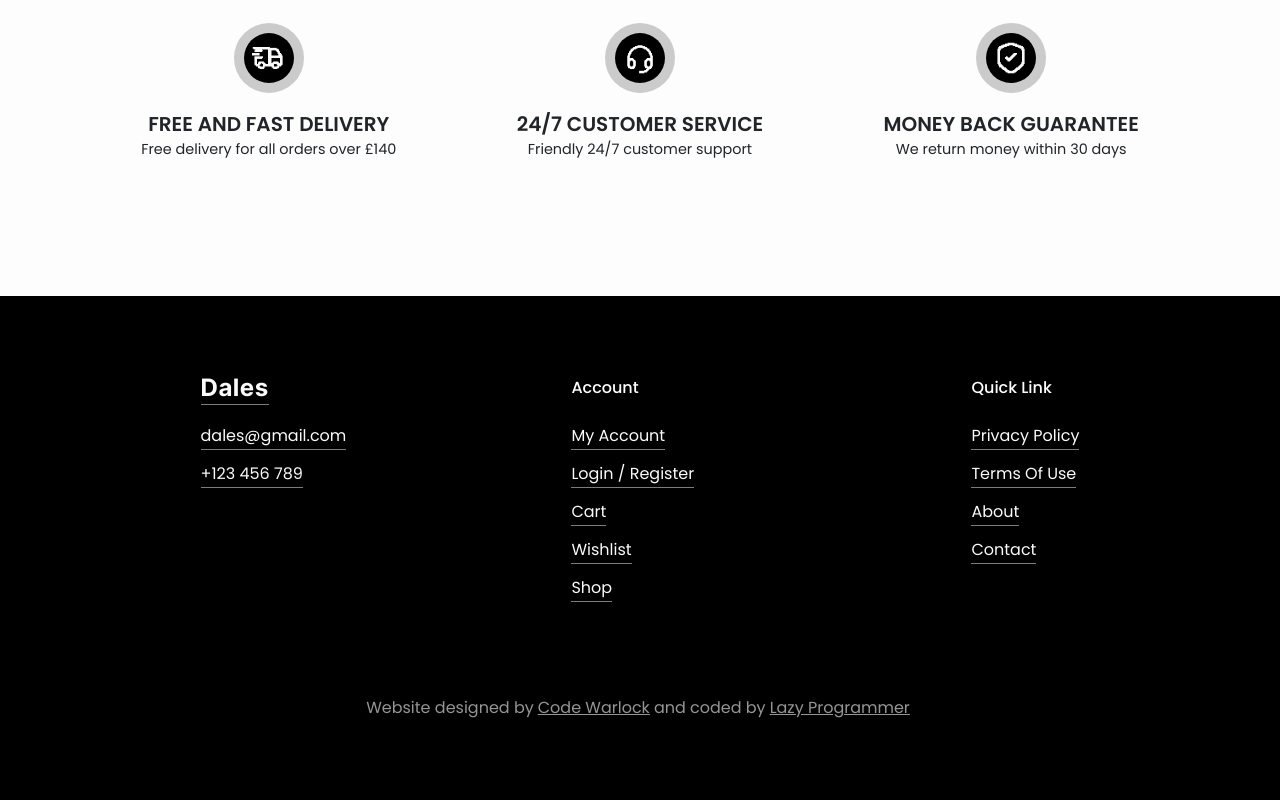
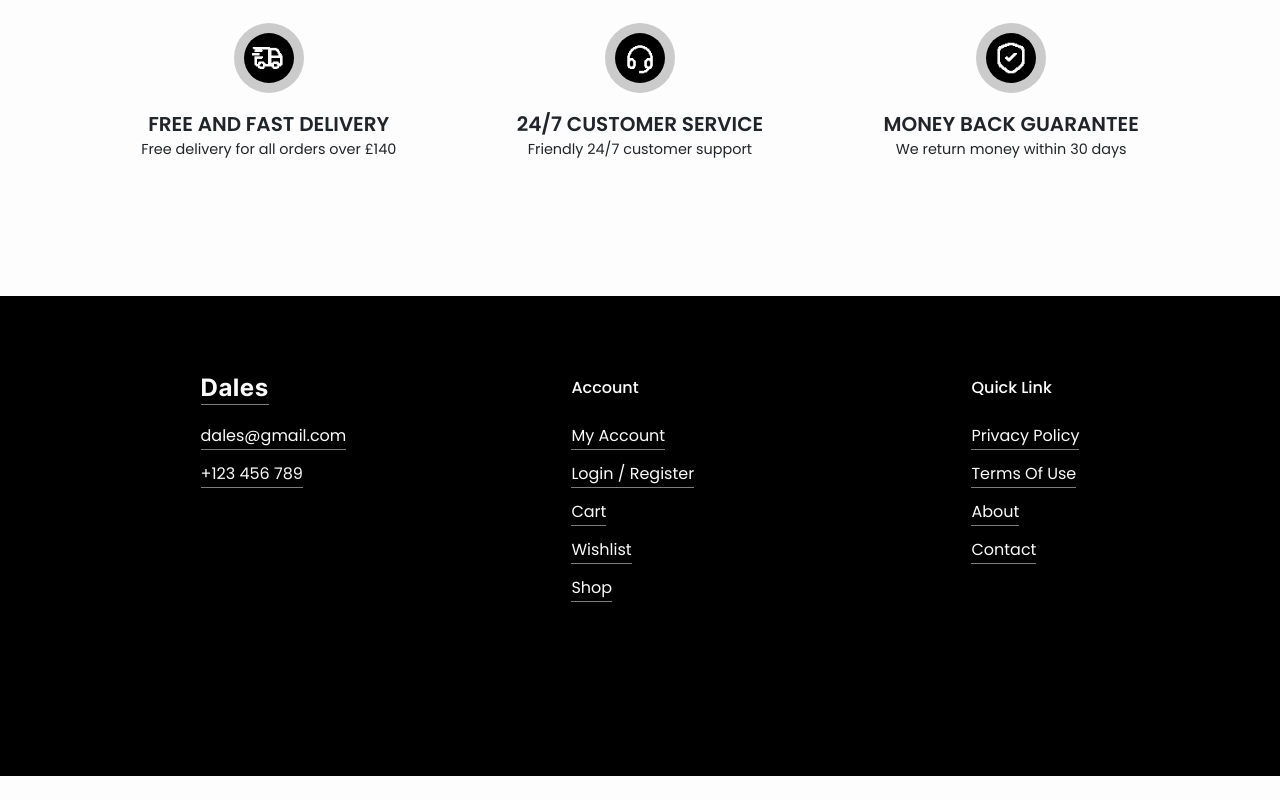
Before and after one commit to CreedTech/ecommerce-project, a React (Vite) app: page / in a window 1280 px wide. Shown: the part 6433-7233 px from the top of the page. After the commit the page ends 7209 px from the top, so only its background shows below. Built offline with nearby package versions, Linux system fonts and the light colour scheme.

Commit message:
redirects

```diff
--- a/src/Components/Footer/Footer.jsx
+++ b/src/Components/Footer/Footer.jsx
@@ -72,7 +72,7 @@ const Footer = () => {
 
         </section>
 
-        <CopyRightsText />
+        {/* <CopyRightsText /> */}
       </div>
 
     </footer>
```
Also changed, not shown: vercel.json (added).
